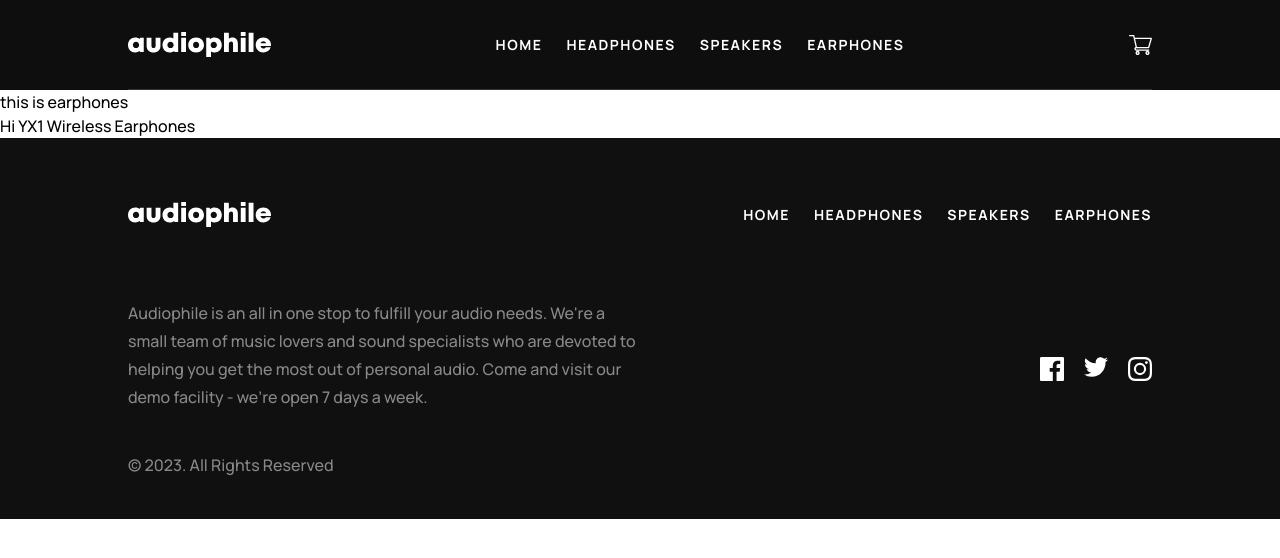
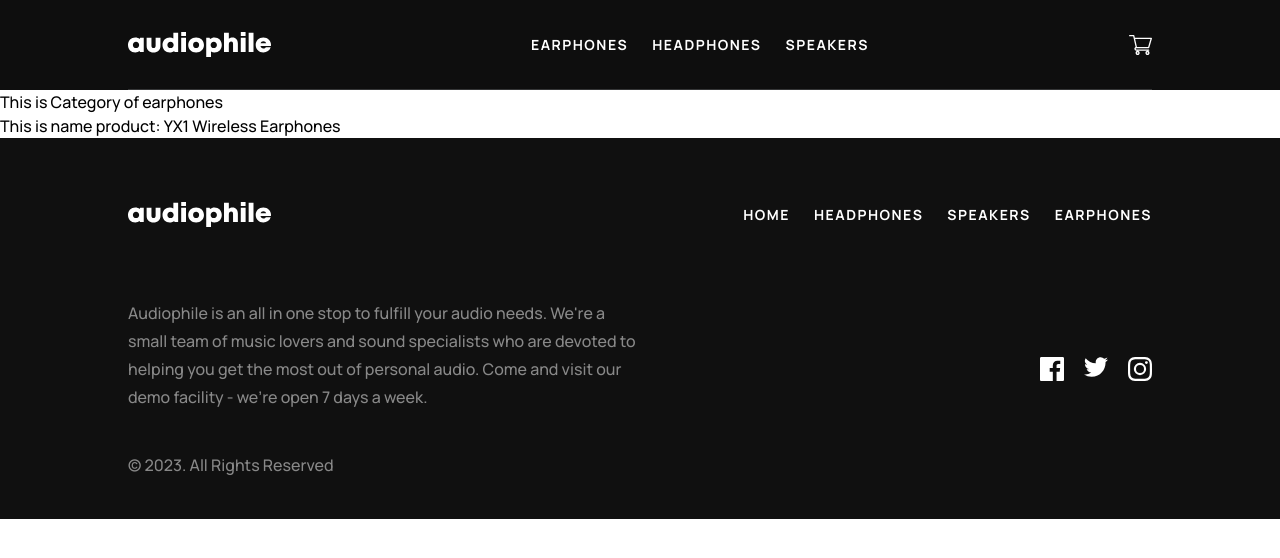
Before and after one commit to iraklikeche/audiophile-ecommerce-vue.js, a Vue app: page /category/earphones in a window 1280 px wide. Shown: the top 558 px of the page. Built offline with nearby package versions, Linux system fonts and the light colour scheme.

Commit message:
Fix route changing issues

```diff
--- a/src/components/Navbar.vue
+++ b/src/components/Navbar.vue
@@ -23,24 +23,14 @@
       <div
         class="flex gap-6 text-sm text-transform: uppercase font-bold text-white tracking-[1.5px]"
       >
-        <RouterLink class="hover:text-[#D87D4A] transition-colors" to="/"
-          >Home</RouterLink
-        >
-        <RouterLink
-          class="hover:text-[#D87D4A] transition-colors"
-          :to="{ name: 'category', params: { category: data[1].category } }"
-          >Headphones</RouterLink
-        >
-        <RouterLink
-          class="hover:text-[#D87D4A] transition-colors"
-          :to="{ name: 'category', params: { category: data[4].category } }"
-          >speakers</RouterLink
-        >
-        <RouterLink
-          class="hover:text-[#D87D4A] transition-colors"
-          :to="{ name: 'category', params: { category: data[0].category } }"
-          >earphones</RouterLink
-        >
+        <template v-for="(category, index) in uniqueCategories" :key="index">
+          <RouterLink
+            :to="category"
+            class="hover:text-[#D87D4A] transition-colors"
+          >
+            {{ category.params.category }}
+          </RouterLink>
+        </template>
       </div>
 
       <RouterLink to="/">
@@ -57,5 +47,26 @@
 </template>
 
 <script setup>
+import { ref, computed } from "vue";
 import data from "../data.json";
+
+const uniqueCategories = computed(() => {
+  const categoriesSet = new Set();
+  const uniqueCategoriesArray = [];
+
+  data.forEach((item) => {
+    if (!categoriesSet.has(item.category)) {
+      categoriesSet.add(item.category);
+      uniqueCategoriesArray.push({
+        name: "category",
+        params: { category: item.category },
+      });
+    }
+  });
+
+  return uniqueCategoriesArray;
+});
+
+console.log(uniqueCategories.value);
+console.log(data);
 </script>
--- a/src/stores/Product.js
+++ b/src/stores/Product.js
@@ -1,12 +1,33 @@
 import { ref, computed } from "vue";
 import { defineStore } from "pinia";
+import data from "../data.json";
 
 export const useProductStore = defineStore("product", () => {
-  const categoryData = ref([]);
+  // const categoryData = ref(data);
+  // // const categoryData = ref([]);
+  // console.log(categoryData);
+
+  // const setCategoryData = (data) => {
+  //   categoryData.data = data;
+  // };
+
+  // const getCategoryDataByName = (categoryName) => {
+  //   // return categoryData.value.filter(
+  //   //   (item) => item.name === categoryName.value
+  //   // );
+  //   return categoryData.value.filter((item) => item.category === categoryName);
+  // return { categoryData, setCategoryData, getCategoryDataByName };
+  // };
+
+  const categoryData = ref(data);
 
   const setCategoryData = (data) => {
-    categoryData.data;
+    categoryData.value = data; // Update the ref value
   };
 
-  return { categoryData, setCategoryData };
+  const getCategoryDataByName = (categoryName) => {
+    return categoryData.value.filter((item) => item.category === categoryName);
+  };
+
+  return { categoryData, setCategoryData, getCategoryDataByName };
 });
--- a/src/views/ProductsByCategory.vue
+++ b/src/views/ProductsByCategory.vue
@@ -1,25 +1,63 @@
 <template>
+  <!-- <div>
+    <h1>this is {{ category }}</h1>
+    <p>Hi {{ categoryData.name }}</p>
+  </div> -->
   <div>
-    <h1>this is {{ category }}</h1>
-    <p>Hi {{ categoryData[0].name }}</p>
+    <h1>This is Category of {{ category }}</h1>
+    <!-- Display products for the selected category -->
+    <div v-for="product in categoryProducts" :key="product.id">
+      <p>This is name product: {{ product.name }}</p>
+      <!-- Add other product details here -->
+    </div>
   </div>
 </template>
 
 <script setup>
-import { ref, computed, onMounted } from "vue";
+import { ref, computed, onBeforeMount, onMounted, watch } from "vue";
 import { useRoute } from "vue-router";
 import categoryData from "../data.json";
 import { useProductStore } from "../stores/Product.js";
 
 const route = useRoute();
 const category = computed(() => route.params.category);
-// const categoryData = ref([]);
 
 const categoryStore = useProductStore();
+const categoryProducts = ref([]);
+console.log(categoryProducts.value);
 
-onMounted(() => {
-  categoryStore.setCategoryData(categoryData);
+watch(route, async () => {
+  try {
+    const categoryName = route.params.category;
+    const categoryData = await categoryStore.getCategoryDataByName(
+      categoryName
+    );
+    categoryProducts.value = categoryData;
+  } catch (error) {
+    console.error("Error during watch:", error);
+  }
 });
 
-console.log(categoryData);
+// watch(route, async () => {
+//   try {
+//     categoryProducts.value = route.params.category;
+//     if (categoryProducts.value) {
+//       await getCategoryDataByName();
+//     }
+//   } catch (error) {
+//     console.error("Error during onMounted:", error);
+//   }
+// });
+
+onBeforeMount(() => {
+  const categoryName = route.params.category;
+  const dataForCategory = categoryStore.getCategoryDataByName(categoryName);
+
+  if (dataForCategory) {
+    categoryProducts.value = dataForCategory;
+  } else {
+    // Handle the case where data for the selected category doesn't exist
+    console.warn(`Data for category '${categoryName}' not found.`);
+  }
+});
 </script>
```
